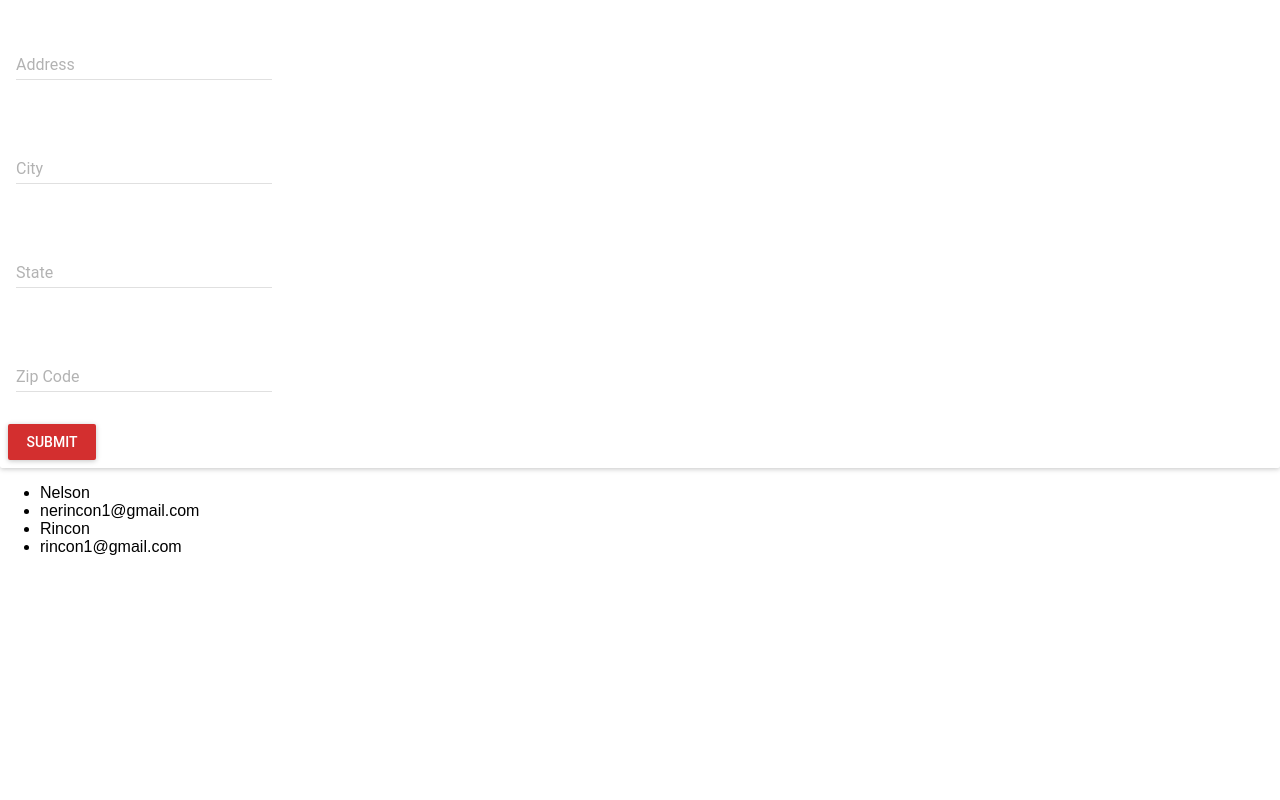
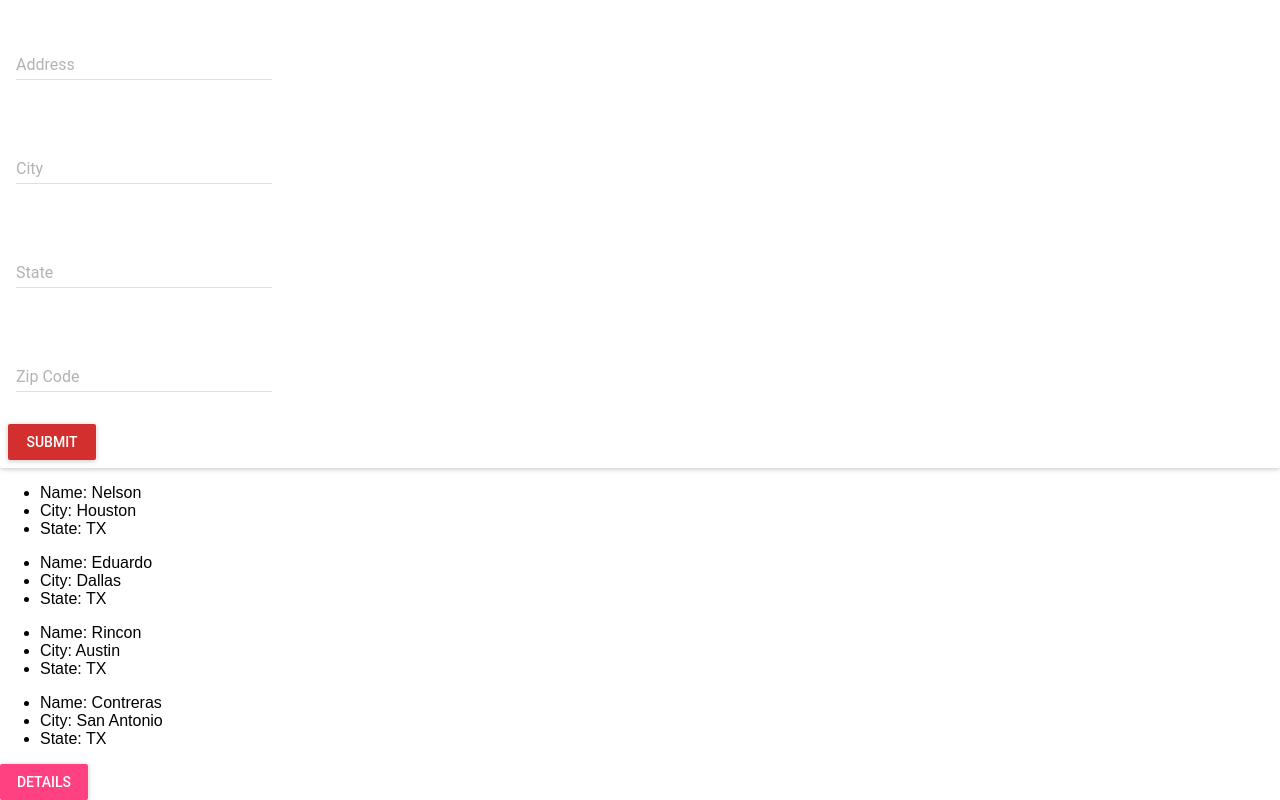
Before and after one commit to nerincon/React-Contacts-App, a React (Create React App) app: page / in a window 1280 px wide. Shown: the part 444-1244 px from the top of the page. Before the commit the page ends 1016 px from the top, so only its background shows below. Built offline with nearby package versions, Linux system fonts and the light colour scheme; what react-tap-event-plugin would draw is missing.

Commit message:
continue contacts app

```diff
--- a/src/App.js
+++ b/src/App.js
@@ -2,7 +2,7 @@ import React, { Component } from 'react'
 import MuiThemeProvider from 'material-ui/styles/MuiThemeProvider'
 import getMuiTheme from 'material-ui/styles/getMuiTheme'
 import {red700} from 'material-ui/styles/colors'
-import Form from './Form.js'
+import {InitialList, Form} from './Form.js'
 
 const theme = getMuiTheme({
   palette: {primary1Color: red700}
@@ -11,9 +11,14 @@ const theme = getMuiTheme({
 class App extends Component {
   render () {
     return (
-      <MuiThemeProvider muiTheme={theme}>
-        <Form />
-      </MuiThemeProvider>
+      <div>
+        <MuiThemeProvider muiTheme={theme}>
+          <Form />
+        </MuiThemeProvider>
+        <MuiThemeProvider muiTheme={theme}>
+          <InitialList />
+        </MuiThemeProvider>
+      </div>
     )
   }
 }
--- a/src/Form.js
+++ b/src/Form.js
@@ -6,21 +6,94 @@ import TextField from 'material-ui/TextField'
 import './form.css'
 // import MapsMyLocation from 'material-ui/SvgIcon'
 
-const defaultList = [{name: 'Nelson', email: 'nerincon1@gmail.com'}, {name: 'Rincon', email: 'rincon1@gmail.com'}]
+// var show = false
 
-function OriginalList () {
-  const listItems = defaultList.map(TemplateList)
+// 1) convert template list to class based component because it needs state
 
-  return <ul>{listItems}</ul>
+// 2) in the constructor initialize your state: details showing true or false
+
+// 3) In the render func of that component it needs to toggle state.
+
+const defaultList = [
+  {name: 'Nelson', city: 'Houston', state: 'TX', email: 'nelson@gmail.com', phone: '7862417822', address: 'test address1', zip: '77007'},
+  {name: 'Eduardo', city: 'Dallas', state: 'TX', email: 'eduardo@gmail.com', phone: '7862417822', address: 'test address2', zip: '77007'},
+  {name: 'Rincon', city: 'Austin', state: 'TX', email: 'rincon@gmail.com', phone: '7862417822', address: 'test address3', zip: '77007'},
+  {name: 'Contreras', city: 'San Antonio', state: 'TX', email: 'contreras@gmail.com', phone: '7862417822', address: 'test address4', zip: '77007'}
+]
+
+function OriginalList (props) {
+  const listItems = props.contacts.map(ContactInfo)
+
+  return <div>{listItems}</div>
 }
 
-function TemplateList (props) {
+function ContactInfo (props, index) {
+  console.log('props in tL', props)
   return (
-    <div>
-      <li>{props.name}</li>
-      <li>{props.email}</li>
-    </div>
+    <ul key={index}>
+      <li>Name: {props.name}</li>
+      <li>City: {props.city}</li>
+      <li>State: {props.state}</li>
+      {/* <RaisedButton label='Details' secondary onClick={props.onClick} /> */}
+    </ul>
   )
+}
+
+// function OriginalDetails () {
+//   const listItems = defaultList.map(showDetails)
+//   return <div>{listItems}</div>
+// }
+
+// function ShowDetails (props) {
+//   console.log('inside if func: ' + show)
+//   if (props.show) {
+//     console.log('getting to showDetails func')
+//     return (
+//       <ul>
+//         <li>Email: {props.email}</li>
+//         <li>Phone: {props.phone}</li>
+//         <li>Address: {props.address}</li>
+//         <li>Zip: {props.zip}</li>
+//       </ul>
+//     )
+//   }
+//   console.log('NO SHOW')
+// }
+
+// function handleSubmitDetails (event) {
+//   event.preventDefault()
+//   console.log('pressed click for details!')
+//   show = true
+//   console.log(show)
+//   ShowDetails()
+// }
+
+class InitialList extends Component {
+  constructor (props) {
+    super(props)
+    this.state = {
+      showMore: false
+    }
+  }
+
+  toggleMore () {
+    console.log('toggle')
+    this.setState(function (currentState) {
+      return {showMore: !currentState.showMore}
+    })
+  }
+
+  render () {
+    const extra = this.state.showMore ? <div>Test!</div> : null
+    const clickFn = this.toggleMore.bind(this)
+    return (
+      <div>
+        <div><OriginalList onClick={clickFn} contacts={defaultList} /></div>
+        {extra}
+        <RaisedButton label='Details' secondary onClick={clickFn} />
+      </div>
+    )
+  }
 }
 
 class Form extends Component {
@@ -112,11 +185,11 @@ class Form extends Component {
                 <li>{this.state.zip}</li>
               </ul>
             </div>
-            : <OriginalList />}
+            : ''}
         </div>
       </div>
     )
   }
 }
 
-export default Form
+export {InitialList, Form}
```
Also changed, not shown: src/index.js (+7 -7 lines).
